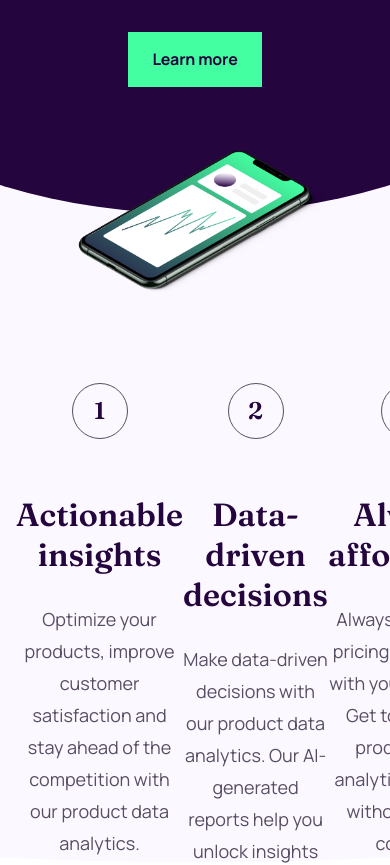
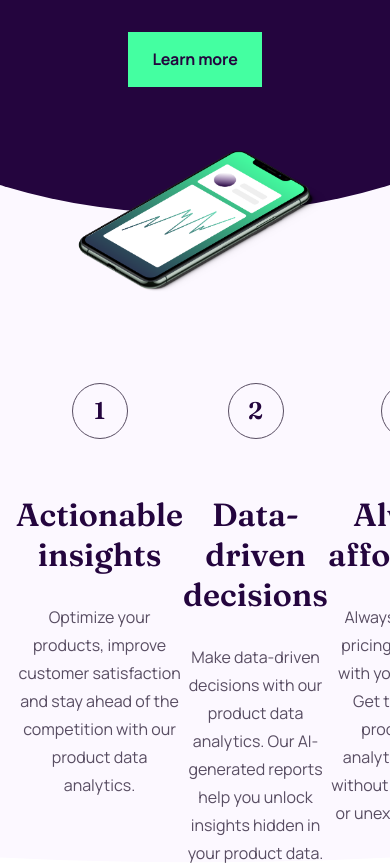
Before and after one commit to kdubrovsky/fe-workit-landing-page, a website built with Vite: page index.html in a window 390 px wide. Shown: the part 238-1103 px from the top of the page. Built offline with nearby package versions, Linux system fonts and the light colour scheme.

Commit message:
Add global body font adaptivity, breakpoint fix

```diff
--- a/scss/globals.scss
+++ b/scss/globals.scss
@@ -8,7 +8,7 @@
         width: 100%;
         padding: 0 16px;
     }
-    @media (min-width: 768px) and (max-width: 1279px) {
+    @media (min-width: 768px) and (max-width: 1280px) {
         padding: 0 40px;
         width: 100%;
     }
@@ -32,4 +32,9 @@ body {
     font-family: "Manrope";
     font-size: 18px;
     line-height: 32px;
+
+    @media (max-width: 1280px) {
+        font-size: 16px;
+        line-height: 28px;
+    }
 }
```
